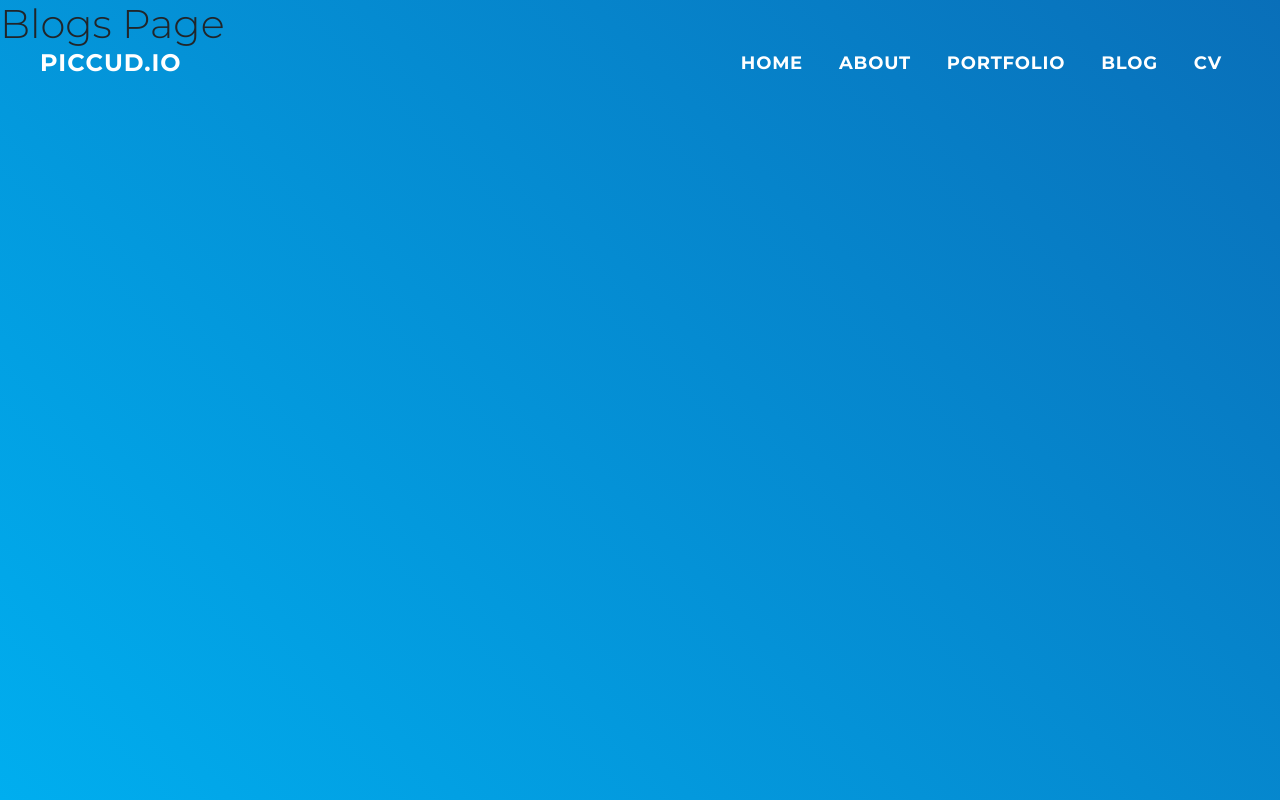
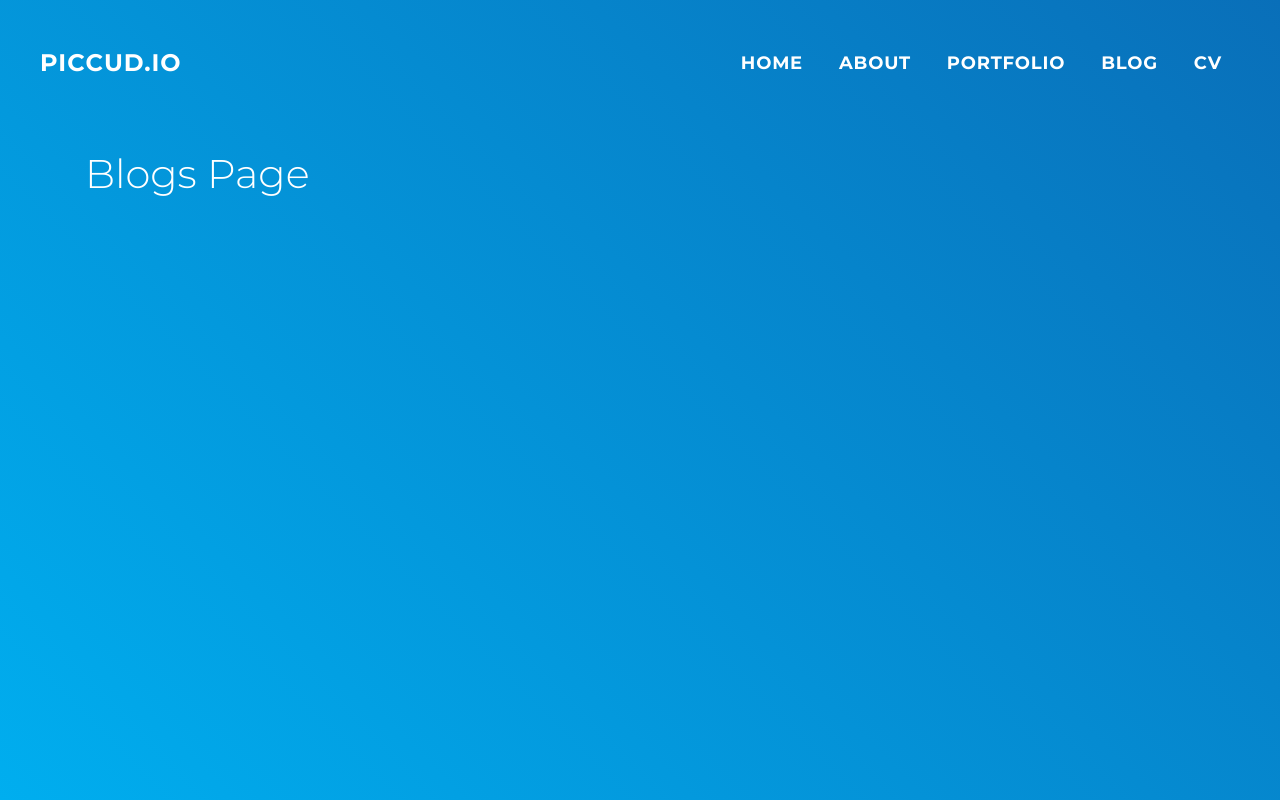
Before and after one commit to CudB/portfolio, a Next.js app: page /blogs in a window 1280 px wide. Built offline with nearby package versions, Linux system fonts and the light colour scheme.

Commit message:
fixed padding on pages

```diff
--- /dev/null
+++ b/components/BasePage.js
@@ -0,0 +1,26 @@
+import React from 'react';
+import { Container } from 'reactstrap';
+import PropTypes from 'prop-types';
+
+const BasePage = (props) => {
+  const { children, className } = props;
+
+  return (
+    <div className={`base-page ${className}`}>
+      <Container>
+        { children }
+      </Container>
+    </div>
+  )
+}
+
+BasePage.defaultProps = {
+  className: ''
+}
+
+BasePage.propTypes = {
+  className: PropTypes.any.isRequired,
+  children: PropTypes.any.isRequired
+}
+
+export default BasePage;
--- a/pages/about.js
+++ b/pages/about.js
@@ -1,11 +1,14 @@
 import React from 'react';
 import BaseLayout from '../components/layouts/BaseLayout';
+import BasePage from '../components/BasePage';
 
 class About extends React.Component {
   render() {
     return (
       <BaseLayout>
-        <h1>About Page</h1>
+        <BasePage className="about-page">
+          <h1>About Page</h1>
+        </BasePage>
       </BaseLayout>
     )
   }
--- a/pages/blogs.js
+++ b/pages/blogs.js
@@ -1,11 +1,14 @@
 import React from 'react';
 import BaseLayout from '../components/layouts/BaseLayout';
+import BasePage from '../components/BasePage';
 
 class Blogs extends React.Component {
   render() {
     return (
       <BaseLayout>
-        <h1>Blogs Page</h1>
+        <BasePage>
+          <h1>Blogs Page</h1>
+        </BasePage>
       </BaseLayout>
     )
   }
--- a/pages/cv.js
+++ b/pages/cv.js
@@ -1,11 +1,14 @@
 import React from 'react';
 import BaseLayout from '../components/layouts/BaseLayout';
+import BasePage from '../components/BasePage';
 
 class Cv extends React.Component {
   render() {
     return (
       <BaseLayout>
-        <h1>Cv Page</h1>
+        <BasePage>
+          <h1>Cv Page</h1>
+        </BasePage>
       </BaseLayout>
     )
   }
--- a/styles/main.scss
+++ b/styles/main.scss
@@ -22,3 +22,8 @@ html, body {
 .absolute {
   position: absolute;
 }
+
+.base-page {
+  padding-top: 150px;
+  color: white;
+}
```
Also changed, not shown: pages/portfolio.js (+6 -3 lines), pages/portfolios.js (+7 -4 lines).
